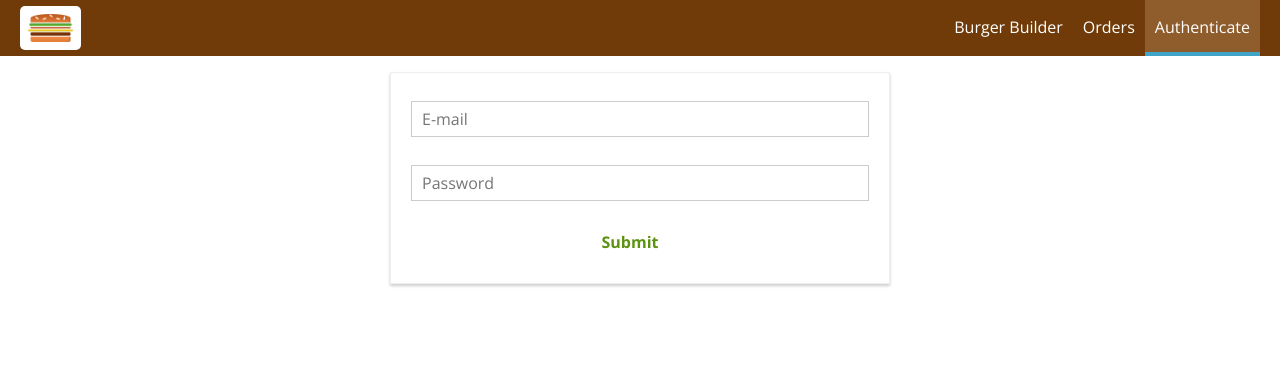
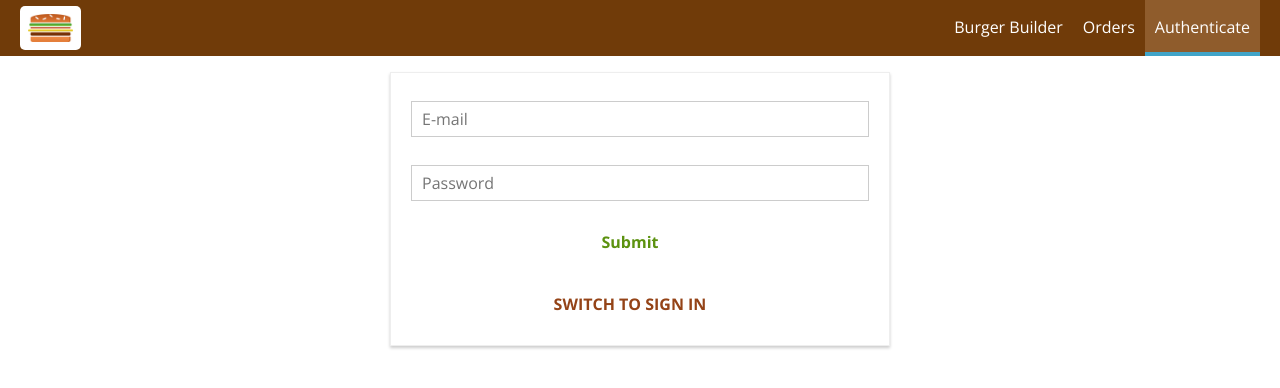
Before and after one commit to goodis86/Burger-Builder, a React app: page /auth in a window 1280 px wide. Shown: the top 388 px of the page. Built offline with nearby package versions, Linux system fonts and the light colour scheme.

Commit message:
sign up & sign in logic added - works!!

```diff
--- a/src/containers/Auth/Auth.js
+++ b/src/containers/Auth/Auth.js
@@ -39,7 +39,8 @@ class Auth extends Component {
                 valid: false,
                 touched: false
             }
-        }
+        },
+        isSignUp: true
     };
 
     checkValidity(value, rules) {
@@ -88,8 +89,15 @@ class Auth extends Component {
 
     submitHandler = (event) => {
             event.preventDefault();
-            this.props.onAuth(this.state.controls.email.value, this.state.controls.password.value);
+            this.props.onAuth(this.state.controls.email.value, this.state.controls.password.value, this.state.isSignUp);
     }
+
+    switchAuthModeHandler = () => {
+        this.setState(prevState => {
+            return {isSignUp: !prevState.isSignUp};
+        })
+    }
+
     render () {
         const formElementsArray = [];
         for (let key in this.state.controls) {
@@ -117,6 +125,9 @@ class Auth extends Component {
                  {form}
                 <Button btnType = 'Success'>Submit</Button>
                 </form>
+                <Button
+                clicked = {this.switchAuthModeHandler}
+                btnType = "Danger" >SWITCH TO {this.state.isSignUp ? 'SIGN IN' : 'SIGN UP'} </Button>
             </div>
         );
     }
@@ -124,7 +135,7 @@ class Auth extends Component {
 
 const mapDispatchToProps = dispatch => {
     return {
-        onAuth: (email, password) => dispatch(actions.auth(email, password))
+        onAuth: (email, password, isSignUp) => dispatch(actions.auth(email, password, isSignUp))
     };
 };
 
--- a/src/store/actions/auth.js
+++ b/src/store/actions/auth.js
@@ -22,15 +22,22 @@ export const authFail = (error) => {
     };
 };
 
-export const auth = (email, password) => {
+export const auth = (email, password, isSignup) => {
     return dispatch => {
         dispatch(authStart());
         const authData = {
             email: email,
             password: password,
             returnSecureToken: true
+        };
+        let url = 'https://identitytoolkit.googleapis.com/v1/accounts:signUp?key=AIzaSyCH13qdiLzBAIsMxMHWLcrzeT01l19tpLE';
+
+        if(!isSignup) {
+            url = 'https://identitytoolkit.googleapis.com/v1/accounts:signInWithPassword?key=AIzaSyCH13qdiLzBAIsMxMHWLcrzeT01l19tpLE';
         }
-        axios.post('https://identitytoolkit.googleapis.com/v1/accounts:signUp?key=AIzaSyCH13qdiLzBAIsMxMHWLcrzeT01l19tpLE', authData)
+
+
+        axios.post(url, authData)
         .then(response => {
             console.log(response);
             dispatch(authSuccess(response.data));
```
